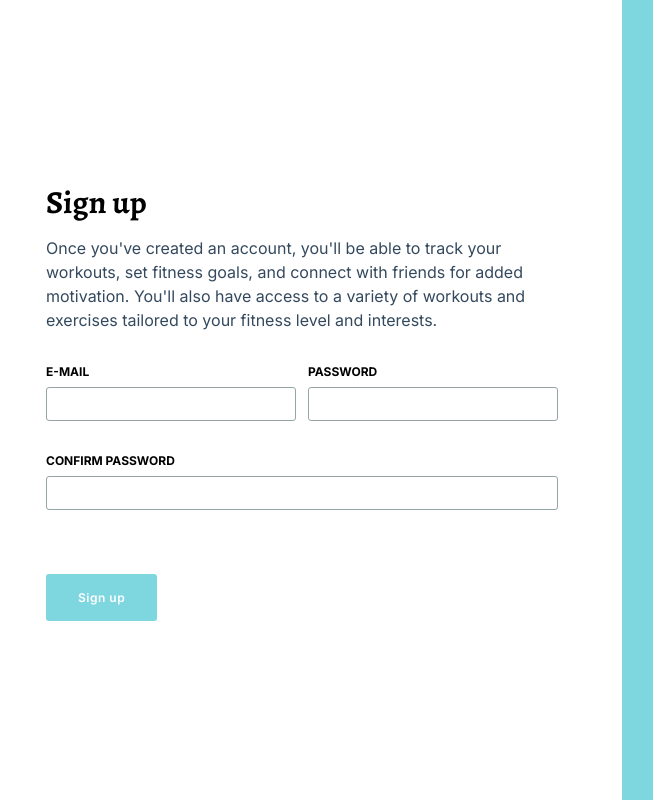
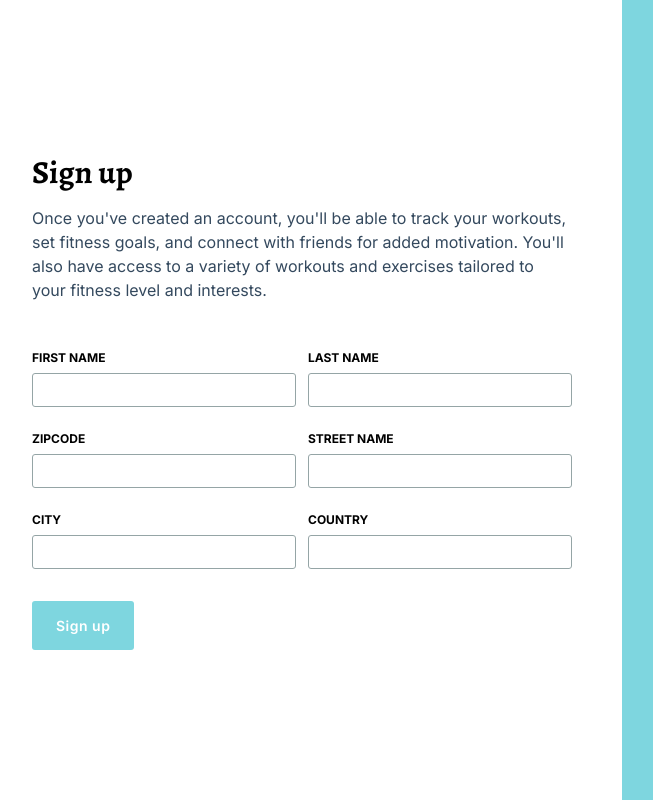
Before and after one commit to diederikeen/fitness-application, a Next.js app: page / in a window 1280 px wide. Shown: the whole page, without its empty margins (18-671 px from the left). Built offline with nearby package versions, Linux system fonts and the light colour scheme; no server answers.

Commit message:
chore: separate form logic into flows

```diff
--- a/components/TextInput/TextInput.tsx
+++ b/components/TextInput/TextInput.tsx
@@ -33,7 +33,7 @@ const StyledError = styled("span", {
 });
 
 const StyledLabel = styled("label", {
-  fontSize: "$3",
+  fontSize: "$2",
   fontWeight: "bold",
   textTransform: "uppercase",
 });
--- /dev/null
+++ b/flows/signup/accountInformation/AccountInformation.tsx
@@ -0,0 +1,96 @@
+import { createUserWithEmailAndPassword, getAuth } from "firebase/auth";
+import { FormikProvider, useFormik } from "formik";
+import * as Yup from "yup";
+import {
+  FormComposer,
+  IField,
+} from "../../../components/FormComposer/FormComposer";
+
+const auth = getAuth();
+
+interface Props {
+  onSuccess: () => void;
+}
+
+export function AccountInformation({ onSuccess }: Props) {
+  const formik = useFormik({
+    initialValues: {
+      email: "",
+      password: "",
+      confirmPassword: "",
+    },
+    validateOnBlur: true,
+    validateOnChange: false,
+    validationSchema: signUpValidationSchema,
+    onSubmit: async (values) => await onSignupSubmit(values, onSuccess),
+  });
+
+  return (
+    <FormikProvider value={formik}>
+      <FormComposer fields={signupFormFields} buttonLabel={"Let's go"} />
+    </FormikProvider>
+  );
+}
+
+async function onSignupSubmit(
+  values: { email: string; password: string },
+  onSuccess: Props["onSuccess"]
+) {
+  return await submitSignUpForm(values.email, values.password, onSuccess);
+}
+
+async function submitSignUpForm(
+  email: string,
+  password: string,
+  successCallback: () => void
+) {
+  return await createUserWithEmailAndPassword(auth, email, password)
+    .then((userCredential) => {
+      // Signed in
+      const user = userCredential.user;
+      // @TODO: Create api call to own database and write user
+      // in here we create a new user in our own database
+      successCallback();
+    })
+    .catch((error) => {
+      const errorCode = error.code;
+      const errorMessage = error.message;
+
+      // @TODO: Create notification component
+      // in here we create a new user in our own database
+      console.log({ errorCode, errorMessage });
+    });
+}
+
+const signUpValidationSchema = Yup.object({
+  email: Yup.string().email().required(),
+  password: Yup.string().required().min(8),
+  confirmPassword: Yup.string()
+    .oneOf([Yup.ref("password"), null], "Passwords don't match")
+    .required(),
+});
+
+const signupFormFields: IField[][] = [
+  [
+    {
+      name: "email",
+      type: "email",
+      label: "E-mail",
+      layout: "half",
+    },
+    {
+      name: "password",
+      type: "password",
+      label: "Password",
+      layout: "half",
+    },
+  ],
+
+  [
+    {
+      name: "confirmPassword",
+      type: "password",
+      label: "Confirm password",
+    },
+  ],
+];
--- /dev/null
+++ b/flows/signup/personalInformation/PersonalInformation.tsx
@@ -0,0 +1,96 @@
+import { FormikProvider, useFormik } from "formik";
+import * as Yup from "yup";
+import {
+  FormComposer,
+  IField,
+} from "../../../components/FormComposer/FormComposer";
+
+interface Props {
+  onSuccess: () => void;
+}
+
+export function PersonalInformation({ onSuccess }: Props) {
+  const formik = useFormik({
+    initialValues: {
+      firstName: "",
+      lastName: "",
+      streetName: "",
+      zipcode: "",
+      city: "",
+      country: "",
+    },
+    validateOnBlur: true,
+    validateOnChange: false,
+    validationSchema: personalInfoValidationSchema,
+    onSubmit: async (values) => await onSignupSubmit(values),
+  });
+
+  return (
+    <FormikProvider value={formik}>
+      <FormComposer fields={personalInfoFields} buttonLabel={"Sign up"} />
+    </FormikProvider>
+  );
+}
+
+async function onSignupSubmit({
+  streetName,
+  zipcode,
+  city,
+  country,
+}: {
+  streetName: string;
+  zipcode: string;
+  city: string;
+  country: string;
+}) {
+  return setTimeout(() => console.log("submitted"), 500);
+}
+
+const personalInfoFields: IField[][] = [
+  [
+    {
+      name: "firstName",
+      type: "text",
+      label: "First name",
+    },
+    {
+      name: "lastName",
+      type: "text",
+      label: "Last name",
+    },
+  ],
+
+  [
+    {
+      name: "zipcode",
+      type: "text",
+      label: "Zipcode",
+    },
+    {
+      name: "streetName",
+      type: "text",
+      label: "Street name",
+    },
+  ],
+  [
+    {
+      name: "city",
+      type: "text",
+      label: "City",
+    },
+    {
+      name: "country",
+      type: "text",
+      label: "country",
+    },
+  ],
+];
+
+const personalInfoValidationSchema = Yup.object({
+  firstName: Yup.string().required(),
+  lastName: Yup.string().required(),
+  zipcode: Yup.string().required(),
+  streetName: Yup.string().required(),
+  city: Yup.string().required(),
+  country: Yup.string().required(),
+});
--- a/package.json
+++ b/package.json
@@ -10,6 +10,7 @@
   },
   "dependencies": {
     "@next/font": "13.1.1",
+    "@prisma/client": "^4.8.1",
     "@stitches/react": "^1.2.8",
     "@types/node": "18.11.18",
     "@types/react": "18.0.26",
@@ -34,6 +35,7 @@
     "eslint-plugin-prettier": "^4.2.1",
     "eslint-plugin-promise": "^6.0.0",
     "eslint-plugin-react": "^7.31.8",
-    "prettier": "2.8.1"
+    "prettier": "2.8.1",
+    "prisma": "^4.8.1"
   }
 }
--- a/pages/index.tsx
+++ b/pages/index.tsx
@@ -1,89 +1,34 @@
-import { createUserWithEmailAndPassword, getAuth } from "firebase/auth";
-import * as Yup from "yup";
+import { useState } from "react";
 
 import { styled } from "../styles/theme";
-import { FormikProvider, useFormik } from "formik";
-import { FormComposer, IField } from "../components/FormComposer/FormComposer";
+
 import { Box } from "../components/Box/Box";
+import { AccountInformation } from "../flows/signup/accountInformation/AccountInformation";
+import { PersonalInformation } from "../flows/signup/personalInformation/PersonalInformation";
 
-// eslint-disable-next-line no-unused-vars, @typescript-eslint/no-unused-vars
-const auth = getAuth();
+interface Props {
+  onSuccess: () => void;
+}
 
-const signupFormFields: IField[][] = [
-  [
-    {
-      name: "email",
-      type: "email",
-      label: "E-mail",
-      layout: "half",
-    },
-    {
-      name: "password",
-      type: "password",
-      label: "Password",
-      layout: "half",
-    },
-  ],
-
-  [
-    {
-      name: "confirmPassword",
-      type: "password",
-      label: "Confirm password",
-    },
-  ],
-];
-
-const signUpValidationSchema = Yup.object({
-  email: Yup.string().email().required(),
-  password: Yup.string().required().min(8),
-  confirmPassword: Yup.string()
-    .oneOf([Yup.ref("password"), null], "Passwords don't match")
-    .required(),
-});
+const FLOW_MAP: Record<number, ({ onSuccess }: Props) => JSX.Element> = {
+  0: AccountInformation,
+  1: PersonalInformation,
+};
 
 export default function HomePage() {
-  const formik = useFormik({
-    initialValues: {
-      email: "",
-      password: "",
-      confirmPassword: "",
-    },
-    validateOnBlur: true,
-    validateOnChange: false,
-    validationSchema: signUpValidationSchema,
-    onSubmit: async (values) => await onSubmit(values),
-  });
+  const [step, setStep] = useState(1);
 
-  async function onSubmit({
-    email,
-    password,
-  }: {
-    email: string;
-    password: string;
-  }) {
-    return await createUserWithEmailAndPassword(auth, email, password)
-      .then((userCredential) => {
-        // Signed in
-        const user = userCredential.user;
-        // @TODO: Create api call to own database and write user
-        // in here we create a new user in our own database
-      })
-      .catch((error) => {
-        const errorCode = error.code;
-        const errorMessage = error.message;
+  const StepComponent = FLOW_MAP[step];
 
-        // @TODO: Create notification component
-        // in here we create a new user in our own database
-        console.log({ errorCode, errorMessage });
-      });
+  function onSuccess() {
+    return step === 0 ? setStep(1) : null;
   }
 
   return (
     <Layout>
       <div className={"content"}>
-        <Box css={{ maxWidth: "600px" }}>
-          <Box css={{ width: "100%", mb: "$5" }}>
+        <Box css={{ maxWidth: "540px" }}>
+          <Box css={{ width: "100%", mb: "$7" }}>
             <h1>Sign up</h1>
 
             <p>
@@ -93,9 +38,7 @@ export default function HomePage() {
               exercises tailored to your fitness level and interests.
             </p>
           </Box>
-          <FormikProvider value={formik}>
-            <FormComposer fields={signupFormFields} buttonLabel={"Sign up"} />
-          </FormikProvider>
+          <StepComponent onSuccess={() => onSuccess} />
         </Box>
       </div>
       <VisualSection>
--- a/styles/theme.ts
+++ b/styles/theme.ts
@@ -30,15 +30,17 @@ export const { styled, css } = createStitches({
       2: "8px",
       3: "12px",
       4: "16px",
-      5: "32px",
-      6: "64px",
-      7: "76px",
-      8: "96px",
+      5: "24px",
+      6: "32px",
+      7: "48px",
+      8: "64px",
+      9: "76px",
+      10: "96px",
     },
     fontSizes: {
-      1: "6px",
-      2: "8px",
-      3: "12px",
+      1: "8px",
+      2: "12px",
+      3: "14px",
       4: "16px",
       5: "22px",
       6: "28px",
```
Also changed, not shown: 1 other file (tests, documents, lock files or other folders).
